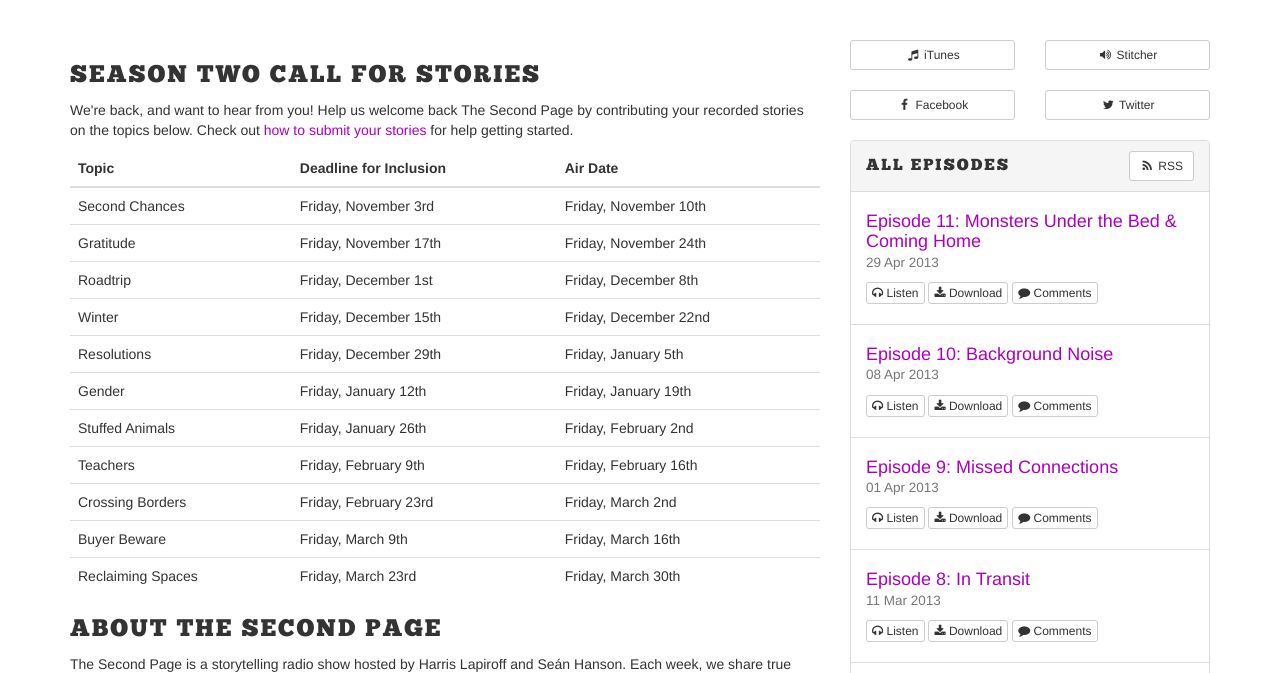
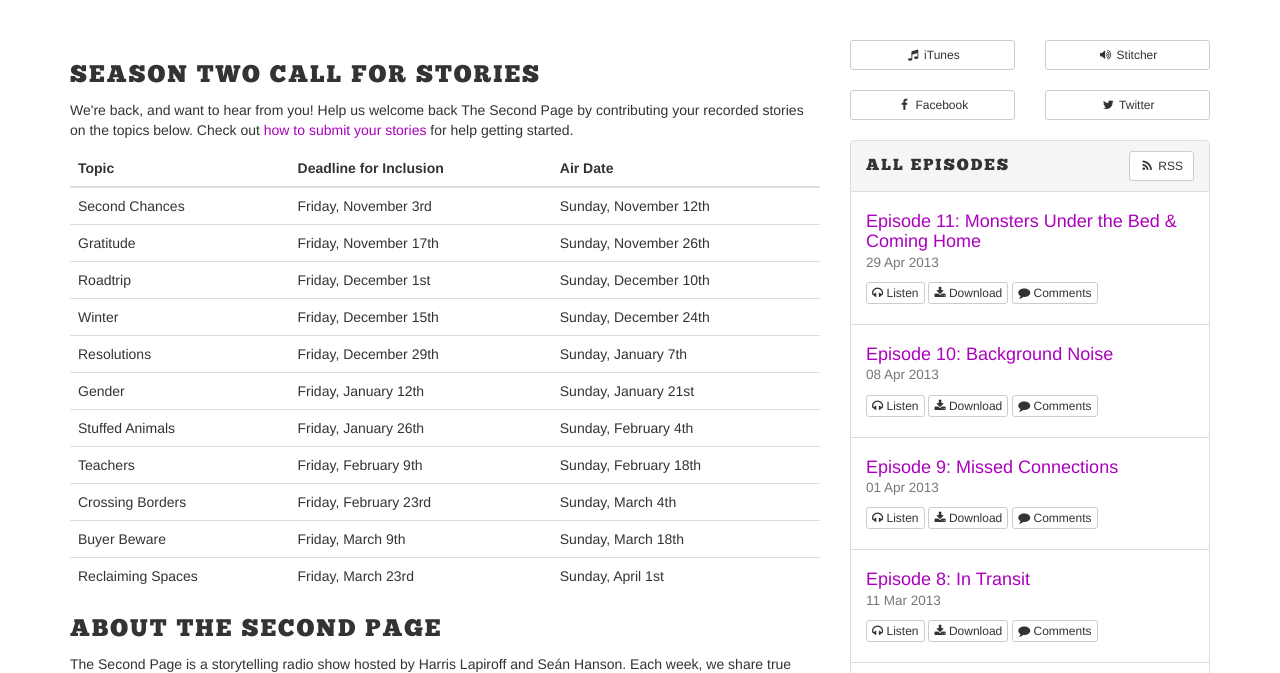
Before and after one commit to secondpage/secondpage, a Jekyll site: the page built from index.html, in a window 1280 px wide. Shown: the part 410-1083 px from the top of the page. Built offline with Jekyll 4.4.1, drawn with Linux system fonts in a browser that asks for light colours; nearby versions of some CDN libraries; the list of posts is cut into pages by our own code.

Commit message:
Change release dates to Sundays

```diff
--- a/index.html
+++ b/index.html
@@ -26,57 +26,57 @@ layout: two-col
 			<tr>
 				<td>Second Chances</td>
 				<td>Friday, November 3rd</td>
-				<td>Friday, November 10th</td>
+				<td>Sunday, November 12th</td>
 			</tr>
 			<tr>
 				<td>Gratitude</td>
 				<td>Friday, November 17th</td>
-				<td>Friday, November 24th</td>
+				<td>Sunday, November 26th</td>
 			</tr>
 			<tr>
 				<td>Roadtrip</td>
 				<td>Friday, December 1st</td>
-				<td>Friday, December 8th</td>
+				<td>Sunday, December 10th</td>
 			</tr>
 			<tr>
 				<td>Winter</td>
 				<td>Friday, December 15th</td>
-				<td>Friday, December 22nd</td>
+				<td>Sunday, December 24th</td>
 			</tr>
 			<tr>
 				<td>Resolutions</td>
 				<td>Friday, December 29th</td>
-				<td>Friday, January 5th</td>
+				<td>Sunday, January 7th</td>
 			</tr>
 			<tr>
 				<td>Gender</td>
 				<td>Friday, January 12th</td>
-				<td>Friday, January 19th</td>
+				<td>Sunday, January 21st</td>
 			</tr>
 			<tr>
 				<td>Stuffed Animals</td>
 				<td>Friday, January 26th</td>
-				<td>Friday, February 2nd</td>
+				<td>Sunday, February 4th</td>
 			</tr>
 			<tr>
 				<td>Teachers</td>
 				<td>Friday, February 9th</td>
-				<td>Friday, February 16th</td>
+				<td>Sunday, February 18th</td>
 			</tr>
 			<tr>
 				<td>Crossing Borders</td>
 				<td>Friday, February 23rd</td>
-				<td>Friday, March 2nd</td>
+				<td>Sunday, March 4th</td>
 			</tr>
 			<tr>
 				<td>Buyer Beware</td>
 				<td>Friday, March 9th</td>
-				<td>Friday, March 16th</td>
+				<td>Sunday, March 18th</td>
 			</tr>
 			<tr>
 				<td>Reclaiming Spaces</td>
 				<td>Friday, March 23rd</td>
-				<td>Friday, March 30th</td>
+				<td>Sunday, April 1st</td>
 			</tr>
 
 		</tbody>
```
